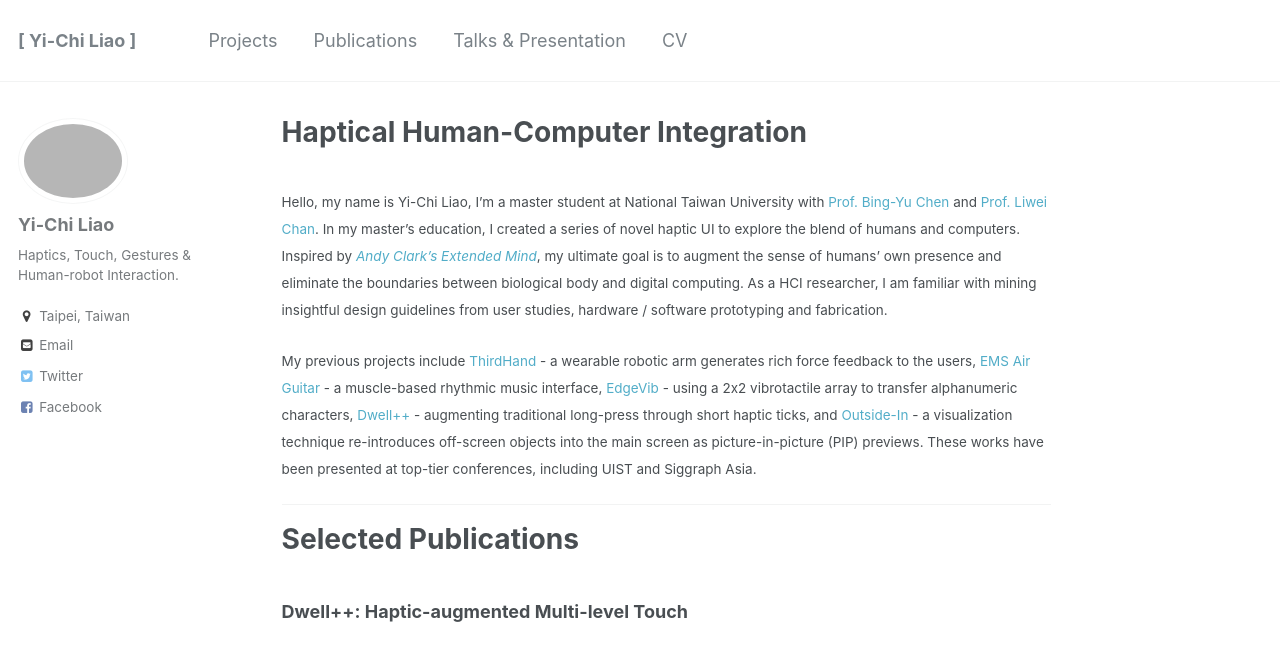
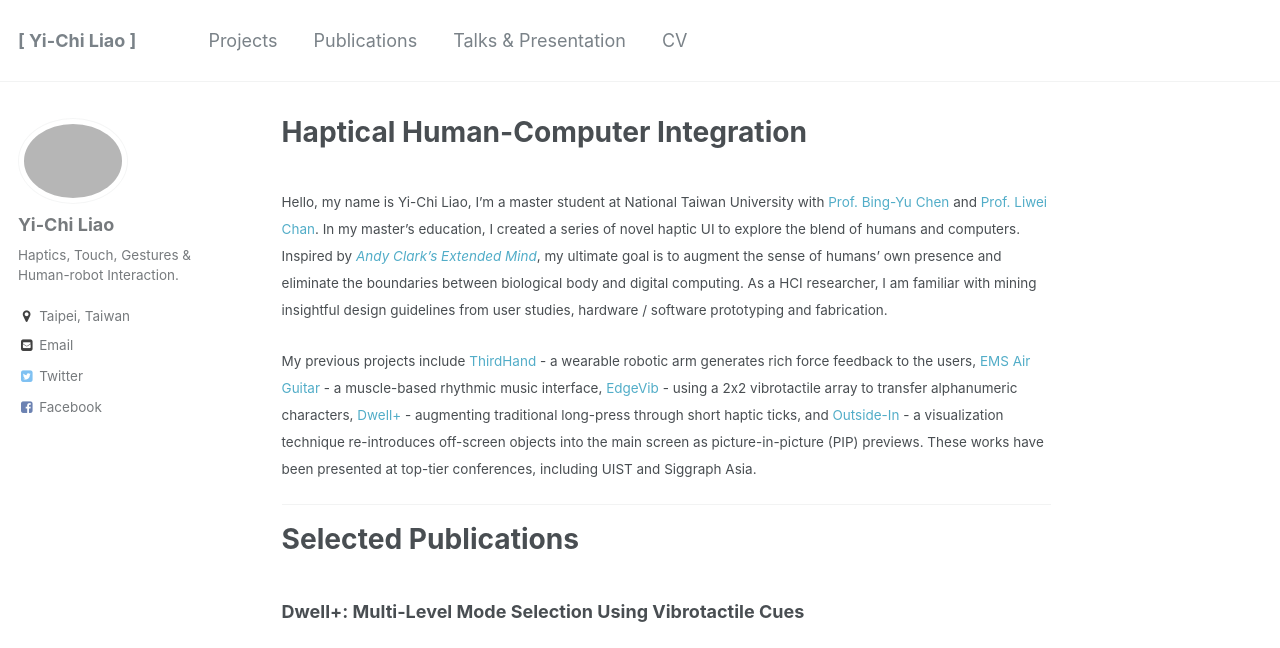
Before and after one commit to yichiliao/yichiliao.github.io, a Jekyll site: the page built from _pages/about.md, in a window 1280 px wide and 1400 px high. Shown: the top 648 px of the window. Built offline with Jekyll 4.4.1, drawn with Linux system fonts in a browser that asks for light colours; some of the changed text lies outside the part shown; grey boxes are pictures that could not be loaded.

Commit message:
cv updated

```diff
--- a/_pages/about.md
+++ b/_pages/about.md
@@ -13,7 +13,7 @@
 </small>
 
 <small>
-My previous projects include [ThirdHand](https://yichiliao.github.io/portfolio/5-thirdhand/) - a wearable robotic arm generates rich force feedback to the users, [EMS Air Guitar](https://yichiliao.github.io/portfolio/4-emsairguitar/) - a muscle-based rhythmic music interface, [EdgeVib](https://yichiliao.github.io/portfolio/3-edgevib/) - using a 2x2 vibrotactile array to transfer alphanumeric characters, [Dwell++]() - augmenting traditional long-press through short haptic ticks, and [Outside-In]() - a visualization technique re-introduces off-screen objects into the main screen as picture-in-picture (PIP) previews. These works have been presented at top-tier conferences, including UIST and Siggraph Asia.
+My previous projects include [ThirdHand](https://yichiliao.github.io/portfolio/5-thirdhand/) - a wearable robotic arm generates rich force feedback to the users, [EMS Air Guitar](https://yichiliao.github.io/portfolio/4-emsairguitar/) - a muscle-based rhythmic music interface, [EdgeVib](https://yichiliao.github.io/portfolio/3-edgevib/) - using a 2x2 vibrotactile array to transfer alphanumeric characters, [Dwell+]() - augmenting traditional long-press through short haptic ticks, and [Outside-In]() - a visualization technique re-introduces off-screen objects into the main screen as picture-in-picture (PIP) previews. These works have been presented at top-tier conferences, including UIST and Siggraph Asia.
 </small>
 
 ------
@@ -22,11 +22,11 @@
 ======
 
 <br>
-**Dwell++: Haptic-augmented Multi-level Touch** <br>
+**Dwell+: Multi-Level Mode Selection Using Vibrotactile Cues** <br>
 <iframe width="560" height="315" src="https://www.youtube.com/embed/Mi2wE9aVeHs" frameborder="0" allowfullscreen></iframe>
 
 <small>
-This paper presents Dwell++, a method that boosts the effectiveness of typical dwell select by augmenting the passive dwell duration with active haptic ticks which promptly drives rapid switches of modes forward through the user's skin sensation. Dwell++ enables multi-level dwell select using rapid haptic ticks. To select a mode from a button, users dwell-touch the button until the mode of selection being haptically prompted. Applications demonstrated implementing Dwell++ across different interfaces; ranging from vibration-enabled touchscreens to non-vibrated interfaces. As a leading author of this project, I came up with the main idea, designed the empirical research process, generating the demonstrating applications, implementing partial of the software interfaces and writing the paper.
+This paper presents Dwell+, a method that boosts the effectiveness of typical dwell select by augmenting the passive dwell duration with active haptic ticks which promptly drives rapid switches of modes forward through the user's skin sensation. Dwell++ enables multi-level dwell select using rapid haptic ticks. To select a mode from a button, users dwell-touch the button until the mode of selection being haptically prompted. Applications demonstrated implementing Dwell++ across different interfaces; ranging from vibration-enabled touchscreens to non-vibrated interfaces. As a leading author of this project, I came up with the main idea, designed the empirical research process, generating the demonstrating applications, implementing partial of the software interfaces and writing the paper.
 </small>
 
 <small>Coming soon in Proc. UIST'17, 10-page paper //
```
Also changed, not shown: _portfolio/1-dwellplusplus.md (+3 -3 lines).
